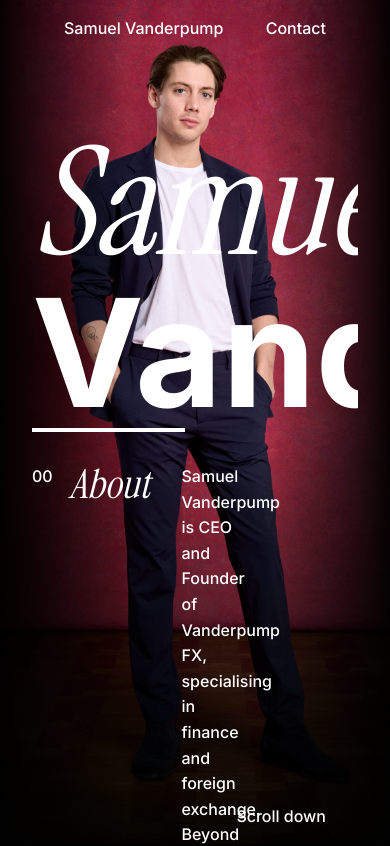
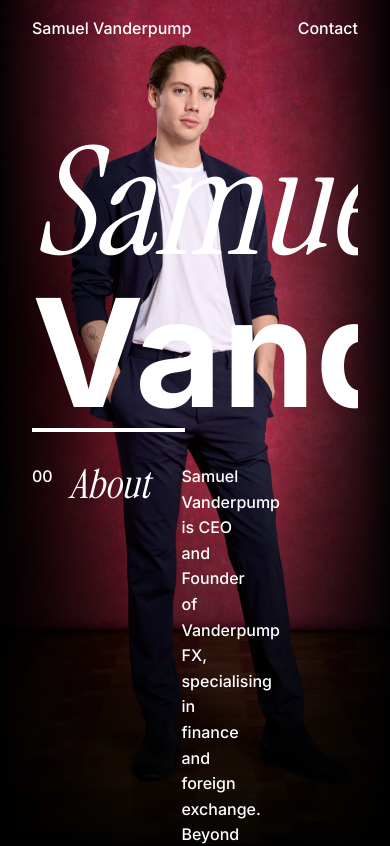
Before and after one commit to jackvdp/samuelvanderpump, a Next.js app: page / in a window 390 px wide. Shown: the top 846 px of the page. Built offline with nearby package versions, Linux system fonts and the light colour scheme.

Commit message:
Improve ui of navigation items on mobile

```diff
--- a/src/components/navigation.tsx
+++ b/src/components/navigation.tsx
@@ -34,7 +34,7 @@
 
   return (
     <nav className="fixed inset-0 pointer-events-none z-50">
-      <div className="absolute top-0 left-0 right-0 flex items-start justify-between pr-16 pl-16 pt-4">
+      <div className="absolute top-0 left-0 right-0 flex items-start justify-between px-8 md:px-16 pt-4">
         {/* Top Left - Samuel Vanderpump */}
         <div className="pointer-events-auto">
           <NavItem>Samuel Vanderpump</NavItem>
@@ -47,7 +47,7 @@
       </div>
 
       {/* Bottom Right - Scroll indicator */}
-      <div className="absolute bottom-0 right-0 pr-16 pb-4">
+      <div className="absolute bottom-0 right-0 px-8 md:px-16 hidden md:block pb-4">
         <div className="pointer-events-auto">
           {isScrolled ? (
             <NavItem onClick={scrollToTop}>Back to top</NavItem>
```
